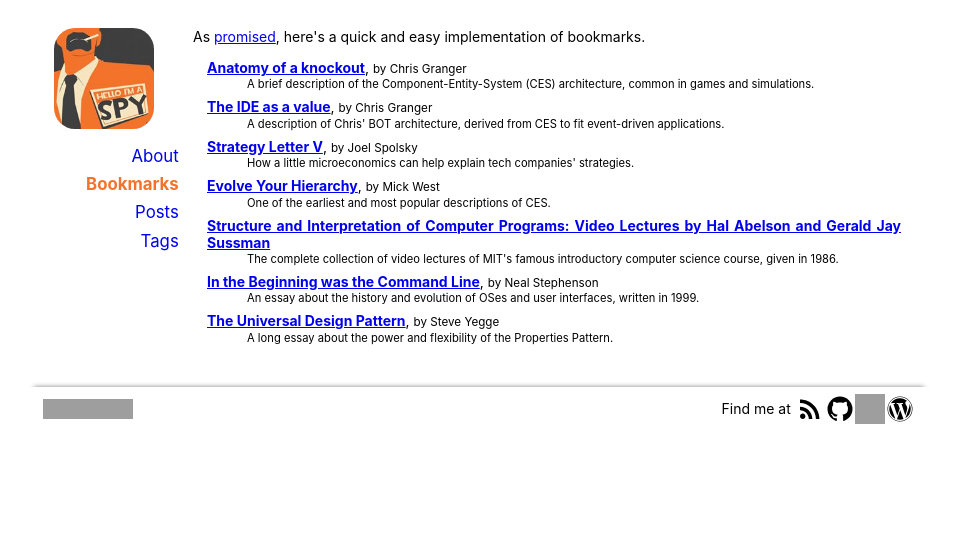
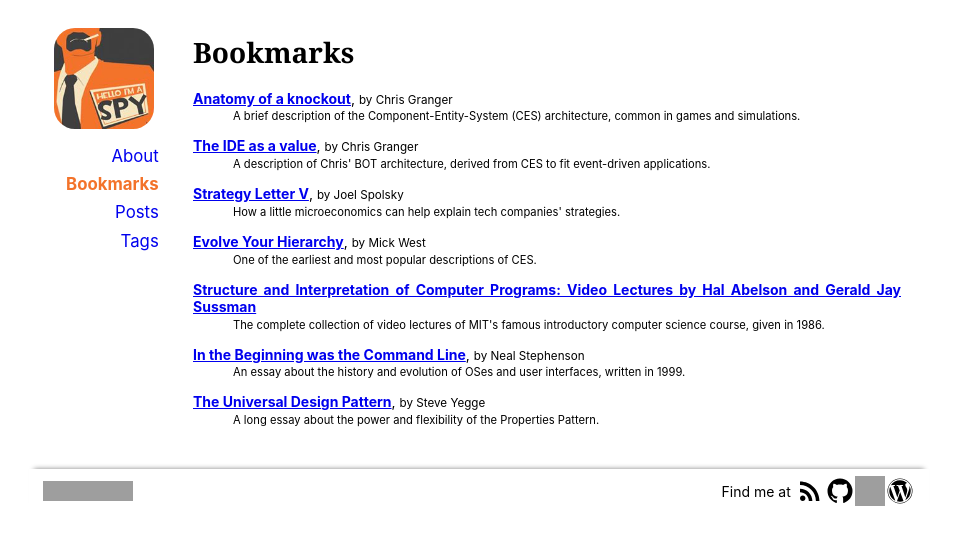
Before and after one commit to hanjos/hanjos.github.io, a Jekyll site: the page built from bookmarks.html, in a window 1280 px wide. Shown: the top 545 px of the page, without its empty margins (161-1118 px from the left). Built offline with Jekyll 4.4.1, drawn with Linux system fonts in a browser that asks for light colours; grey boxes are pictures that could not be loaded.

Commit message:
Ajustes de estilo.

```diff
--- a/_sass/_general.scss
+++ b/_sass/_general.scss
@@ -95,21 +95,19 @@ figure {
 }
 
 dl {
-  margin-left: 1em;
-
   dt {
     a {
       font-weight: bold;
     }
 
-    margin-top: 0.5em;
-    margin-bottom: 0.5em;
+    margin-top: 1em;
+    margin-bottom: 1em;
   }
 
   dd {
     font-size: 0.8em;
 
-    margin-top: -0.5em; /* to cancel dt's bottom margin */
+    margin-top: -1em; /* to cancel dt's bottom margin */
     margin-bottom: 0.5em;
   }
 }
--- a/assets/css/styles.scss
+++ b/assets/css/styles.scss
@@ -144,9 +144,11 @@ img.banner {
         margin: 0;
 
         * {
-          display: block; /* unflattening */
+          display: flex; /* unflattening */
+          flex-flow: column;
 
           margin: 0; /* necessary or alignment goes out of whack */
+          padding: 0;
 
           text-decoration: none; /* no underlines here */
         }
@@ -160,7 +162,7 @@ img.banner {
         }
 
         nav {
-          padding: 1em;
+          padding: 1em 0;
         }
 
         li {
--- a/bookmarks.html
+++ b/bookmarks.html
@@ -3,7 +3,7 @@ layout: default
 title: Bookmarks
 ---
 
-<p>As <a href='/2019/06/11/to-remember-is-to-live.html'>promised</a>, here's a quick and easy implementation of bookmarks.</p>
+<h1>Bookmarks</h1>
 
 {% if site.data.bookmarks.size > 0 %}
 <dl>
```
